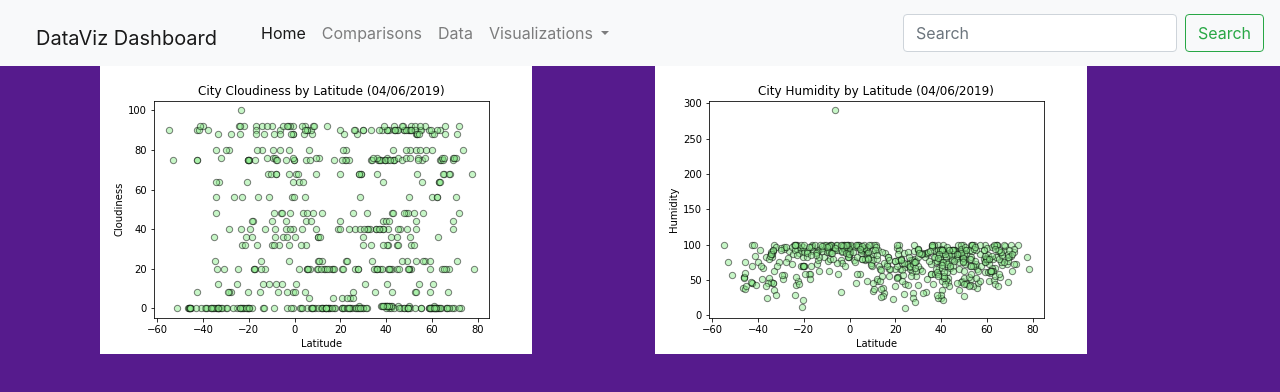
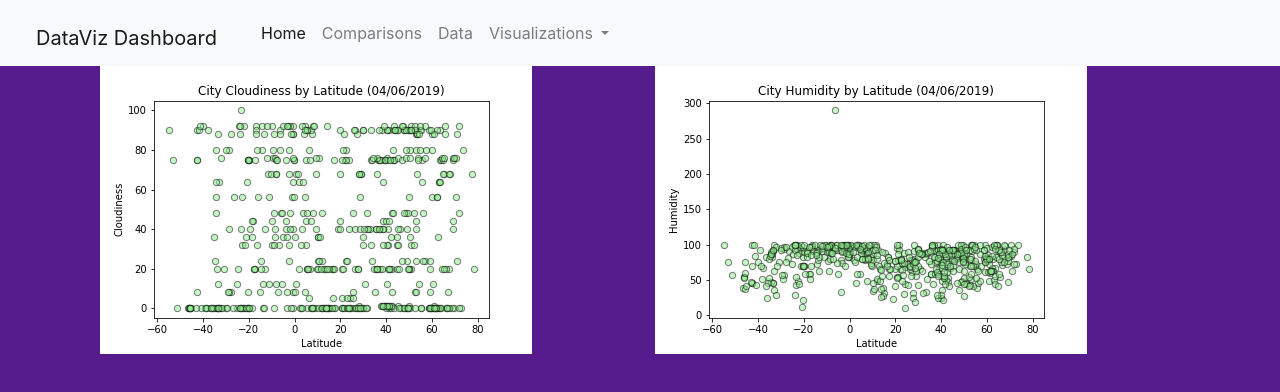
Before and after one commit to matthewellishanson/HW11-DataVizDashboard, a plain HTML site: page comparisons.html in a window 1280 px wide. Drawn offline with nearby package versions, Linux system fonts and the light colour scheme.

Commit message:
removed search bar

```diff
--- a/comparisons.html
+++ b/comparisons.html
@@ -49,10 +49,6 @@
                 </div>
               </li>
             </ul>
-            <form class="form-inline my-2 my-lg-0">
-              <input class="form-control mr-sm-2" type="search" placeholder="Search" aria-label="Search">
-              <button class="btn btn-outline-success my-2 my-sm-0" type="submit">Search</button>
-            </form>
           </div>
         </nav>
         <div class="container">
```
Also changed, not shown: cloudiness.html (+1 -5 lines), index.html (+0 -4 lines).
